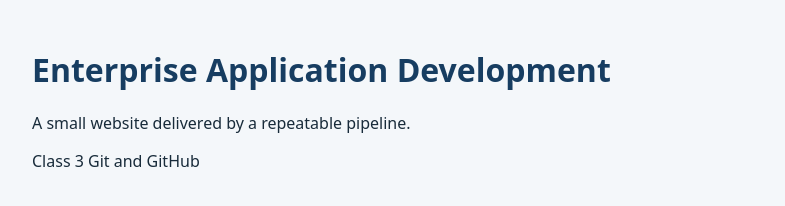
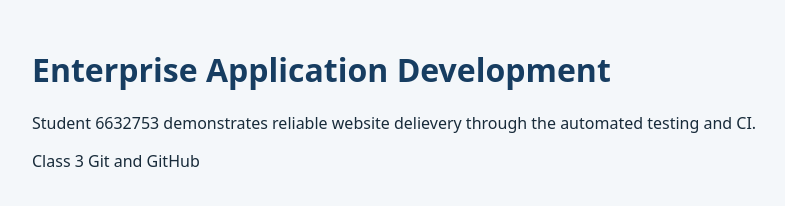
Before and after one commit to officialHAX007/ead-delivery-demo, a plain HTML site: page src/index.html in a window 1280 px wide. Shown: the whole page, without its empty margins (208-993 px from the left). Drawn offline with Linux system fonts and the light colour scheme.

Commit message:
Customize website message for student 6632753

```diff
--- a/src/index.html
+++ b/src/index.html
@@ -9,7 +9,7 @@
 <body>
   <main>
     <h1>Enterprise Application Development</h1>
-    <p id="message">A small website delivered by a repeatable pipeline.</p>
+    <p id="message">Student 6632753 demonstrates reliable website delievery through the automated testing and CI. </p>
     <p>Class 3 Git and GitHub</p>
   </main>
 </body>
```
